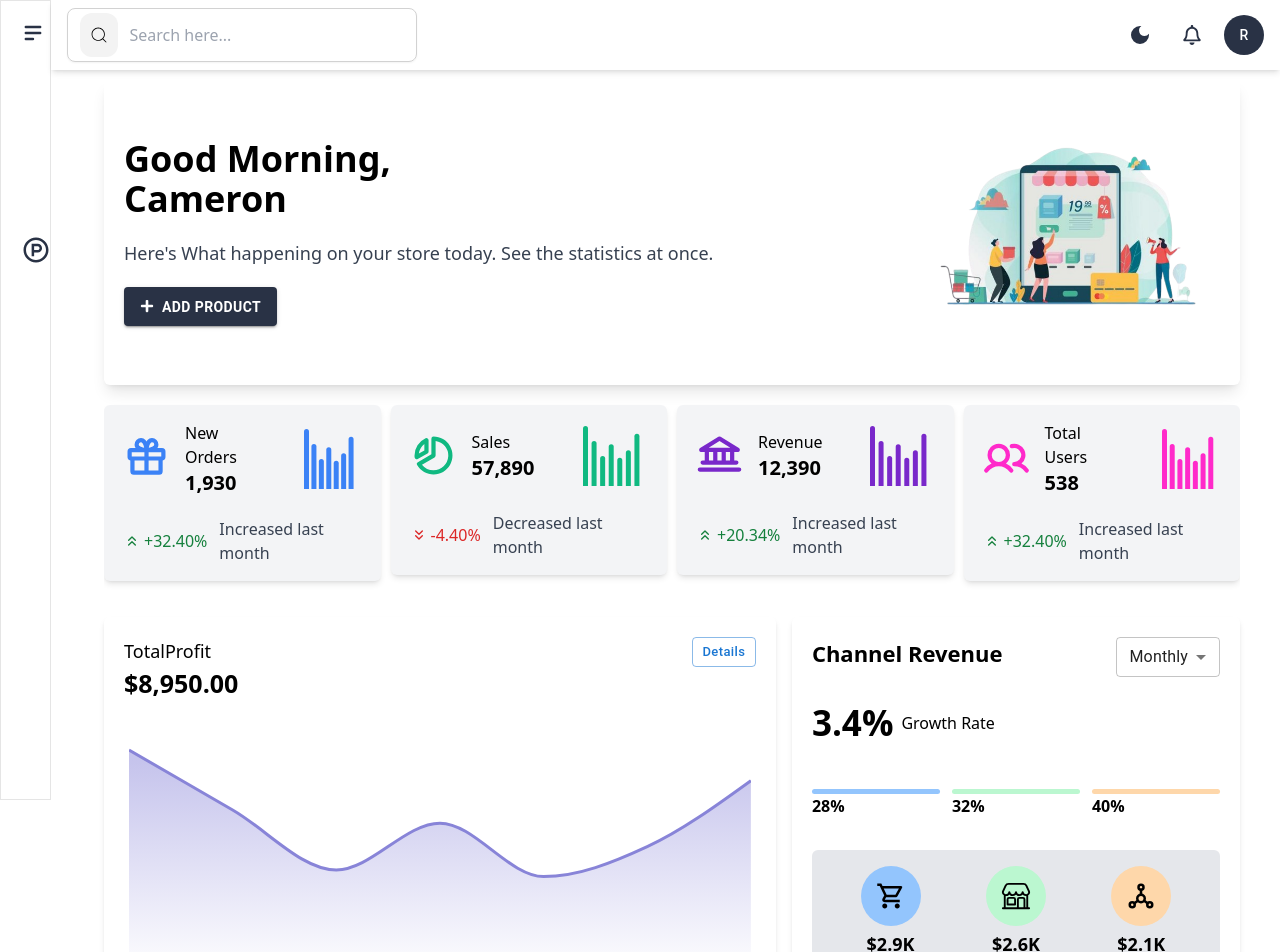
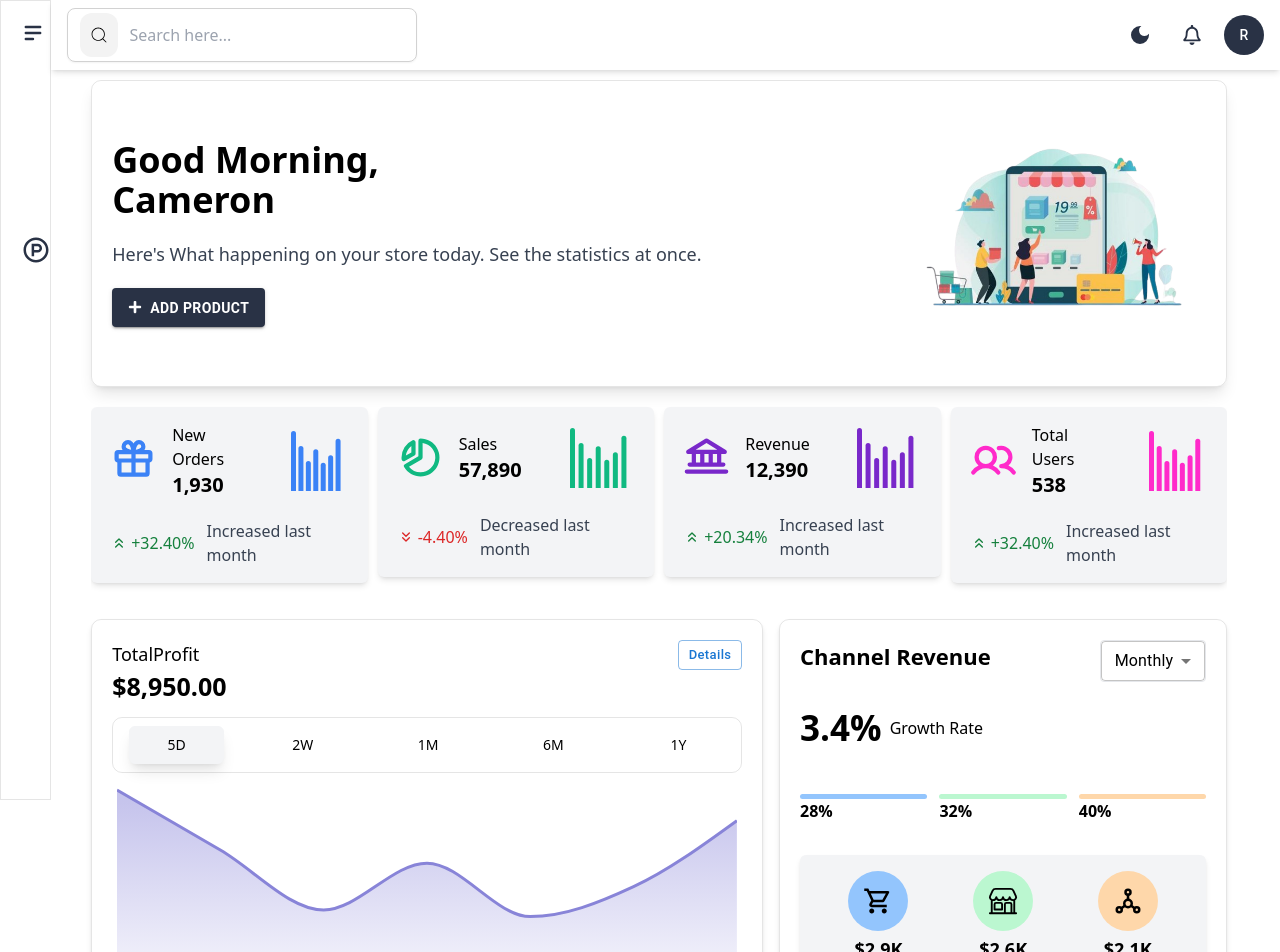
Before and after one commit to preetitaware04/admin-dashboard, a Next.js app: page / in a window 1280 px wide. Shown: the top 952 px of the page. Built offline with nearby package versions, Linux system fonts and the light colour scheme; some icons are missing.

Commit message:
dashboard wip

```diff
--- a/src/Context/ThemeContext.jsx
+++ b/src/Context/ThemeContext.jsx
@@ -29,7 +29,7 @@ const ThemeProvider = ({ children }) => {
       <div className="main flex">
         <div
           className={`h-screen bg-white dark:bg-gray-800 transition-all duration-300`}
-          style={{ width: isToggleSidebar ? "6%" : "18%" }}
+          style={{ width: isToggleSidebar ? "4%" : "18%" }}
         >
           <Sidebar />
         </div>
--- a/src/_components/Dashboard/dashboard.constants.js
+++ b/src/_components/Dashboard/dashboard.constants.js
@@ -1,4 +1,9 @@
-import { PiGiftBold, PiChartPieSliceBold, PiBankBold, PiUsersBold   } from "react-icons/pi";
+import {
+  PiGiftBold,
+  PiChartPieSliceBold,
+  PiBankBold,
+  PiUsersBold,
+} from "react-icons/pi";
 
 export const cardsData = [
   {
@@ -97,3 +102,11 @@ export const profitData = [
     amt: 2100,
   },
 ];
+
+export const profitTabsData = [
+  { id: 1, tabName: "5D" },
+  { id: 2, tabName: "2W" },
+  { id: 3, tabName: "1M" },
+  { id: 4, tabName: "6M" },
+  { id: 5, tabName: "1Y" },
+];
--- a/src/app/_components/Banner.jsx
+++ b/src/app/_components/Banner.jsx
@@ -6,7 +6,7 @@ import Image from "next/image";
 const Banner = () => {
   return (
     <section className="px-5 mt-20">
-      <div className="px-5 py-10 flex justify-between gap-5 shadow-lg rounded-md dark:shadow-slate-950">
+      <div className="card px-5 py-10 flex justify-between gap-5 shadow-lg rounded-md dark:border-slate-950 dark:shadow-slate-950">
         <div className="flex flex-col gap-5 items-start justify-center">
           <h1 className="max-w-xl w-full font-bold text-4xl">
             Good Morning,
--- a/src/app/_components/ChannelRevenue.jsx
+++ b/src/app/_components/ChannelRevenue.jsx
@@ -13,7 +13,7 @@ const ChannelRevenue = () => {
     setRevenue(event.target.value);
   };
   return (
-    <div className="p-5 w-[40%] shadow-md rounded-md flex flex-col gap-5">
+    <div className="card dark:border-gray-700 p-5 w-[40%] shadow-md dark:shadow-gray-700 rounded-md flex flex-col gap-5">
       <div className="flex justify-between items-start">
         <div>
           <h2 className="text-[22px] font-bold">Channel Revenue</h2>
@@ -23,6 +23,7 @@ const ChannelRevenue = () => {
           onChange={handleChangeRevenue}
           displayEmpty
           inputProps={{ "aria-label": "Without label" }}
+          className="!text-black dark:!text-gray-200 !border dark:!border-gray-700 !outline-none"
           size="small"
         >
           <MenuItem value={"Monthly"}>Monthly</MenuItem>
@@ -50,23 +51,23 @@ const ChannelRevenue = () => {
         </div>
       </div>
 
-      <div className="rounded-md bg-gray-200 p-4 w-full mt-3 grid grid-cols-3">
+      <div className="rounded-md bg-[#f3f4f6] shadow-md dark:bg-gray-800 p-4 w-full mt-3 grid grid-cols-3">
         <div className="flex items-center justify-center flex-col">
-          <span className="flex items-center justify-center w-[60px] h-[60px] rounded-full bg-blue-300">
+          <span className="flex items-center justify-center w-[60px] h-[60px] rounded-full bg-blue-300 text-black">
             <MdOutlineShoppingCart size={30} />
           </span>
           <h3 className="text-lg font-semibold mt-1">$2.9K</h3>
           <p className="text-[14px]">Online store</p>
         </div>
         <div className="flex items-center justify-center flex-col">
-          <span className="flex items-center justify-center w-[60px] h-[60px] rounded-full bg-green-200">
+          <span className="flex items-center justify-center w-[60px] h-[60px] rounded-full bg-green-200 text-black">
             <IoStorefrontOutline size={30} />
           </span>
           <h3 className="text-lg font-semibold mt-1">$2.6K</h3>
           <p className="text-[14px]">Physical store</p>
         </div>
         <div className="flex items-center justify-center flex-col">
-          <span className="flex items-center justify-center w-[60px] h-[60px] rounded-full bg-orange-200">
+          <span className="flex items-center justify-center w-[60px] h-[60px] rounded-full bg-orange-200 text-black">
             <TbSocial size={30} />
           </span>
           <h3 className="text-lg font-semibold mt-1">$2.1K</h3>
--- a/src/app/_components/TotalProfit.jsx
+++ b/src/app/_components/TotalProfit.jsx
@@ -1,12 +1,20 @@
 "use client";
-import { profitData } from "@/_components/Dashboard/dashboard.constants";
+import {
+  profitData,
+  profitTabsData,
+} from "@/_components/Dashboard/dashboard.constants";
 import { Button } from "@mui/material";
-import React from "react";
+import React, { useState } from "react";
 import { AreaChart, Area, Tooltip, ResponsiveContainer } from "recharts";
 
 const TotalProfit = () => {
+  const [selectedProfit, setSelectedProfit] = useState(0);
+
+  const handleSelectProfit = (index) => {
+    setSelectedProfit(index);
+  };
   return (
-    <div className="p-5 w-[60%] shadow-md rounded-md flex flex-col justify-between">
+    <div className="card dark:border-gray-700 p-5 w-[60%] shadow-md dark:shadow-gray-700 rounded-md flex flex-col justify-between">
       <div className="flex justify-between items-start">
         <div>
           <h2 className="text-lg">TotalProfit</h2>
@@ -16,6 +24,25 @@ const TotalProfit = () => {
           Details
         </Button>
       </div>
+
+      <div className="my-3 w-full rounded-xl card dark:border-gray-700 py-2 flex items-center gap-8 justify-between px-4">
+        {profitTabsData?.map((tab, index) => {
+          return (
+            <span
+              key={index}
+              className={`flex items-center justify-center p-2 px-4 rounded-md text-sm cursor-pointer w-full ${
+                selectedProfit === index
+                  ? "bg-[#f3f4f6] dark:bg-gray-800 shadow-lg border border-gray-100 dark:border-gray-800"
+                  : ""
+              }`}
+              onClick={() => handleSelectProfit(index)}
+            >
+              {tab?.tabName}
+            </span>
+          );
+        })}
+      </div>
+
       <div className="w-full h-[250px]">
         <ResponsiveContainer width="100%" height="100%">
           <AreaChart width={500} height={400} data={profitData}>
--- a/src/app/globals.css
+++ b/src/app/globals.css
@@ -43,3 +43,8 @@ body {
 .ReactCollapse--collapse {
   transition: height 300ms;
 }
+
+.card {
+  border: 1px solid rgba(0, 0, 0, 0.1);
+  border-radius: 10px;
+}
```
